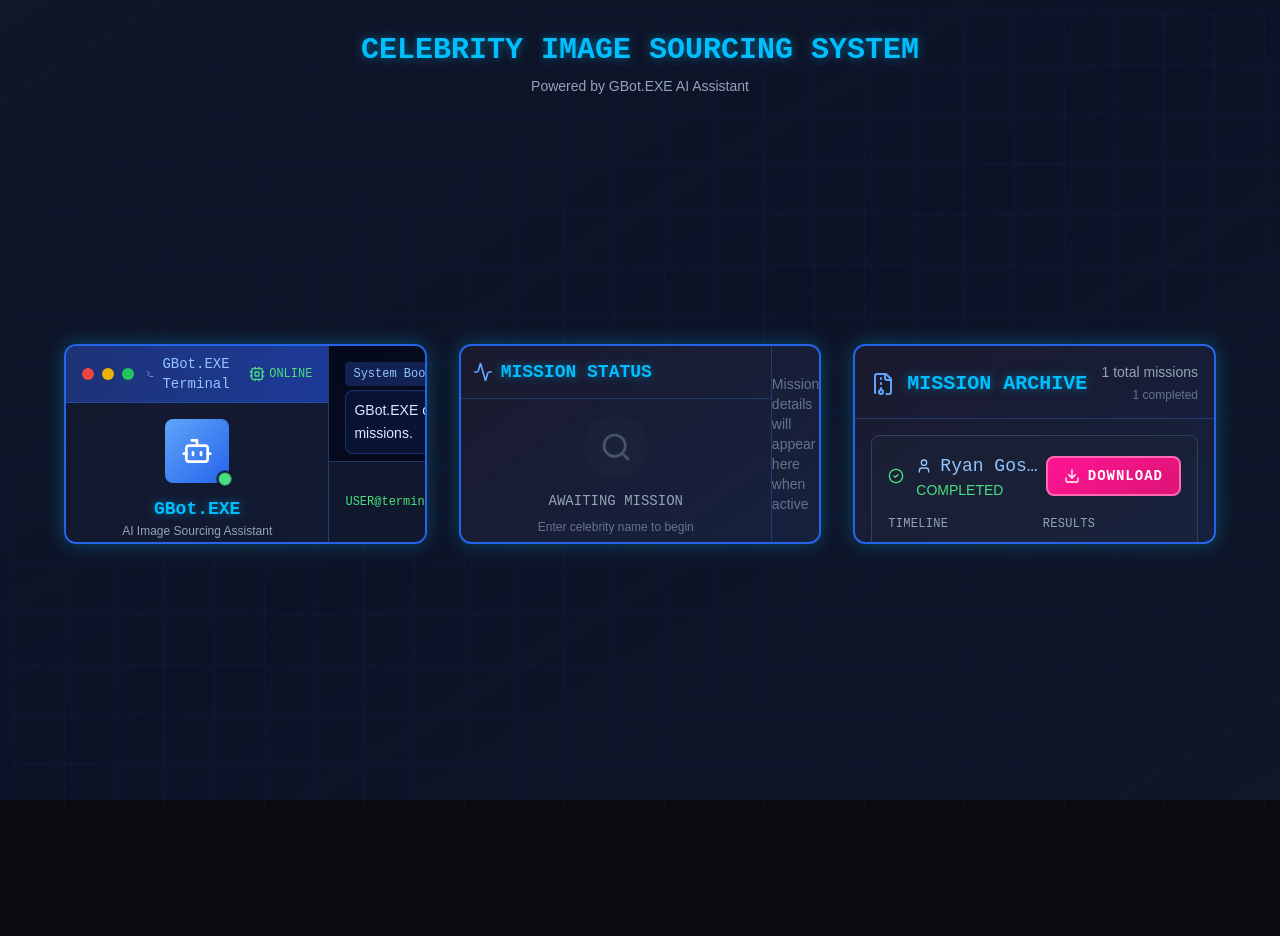
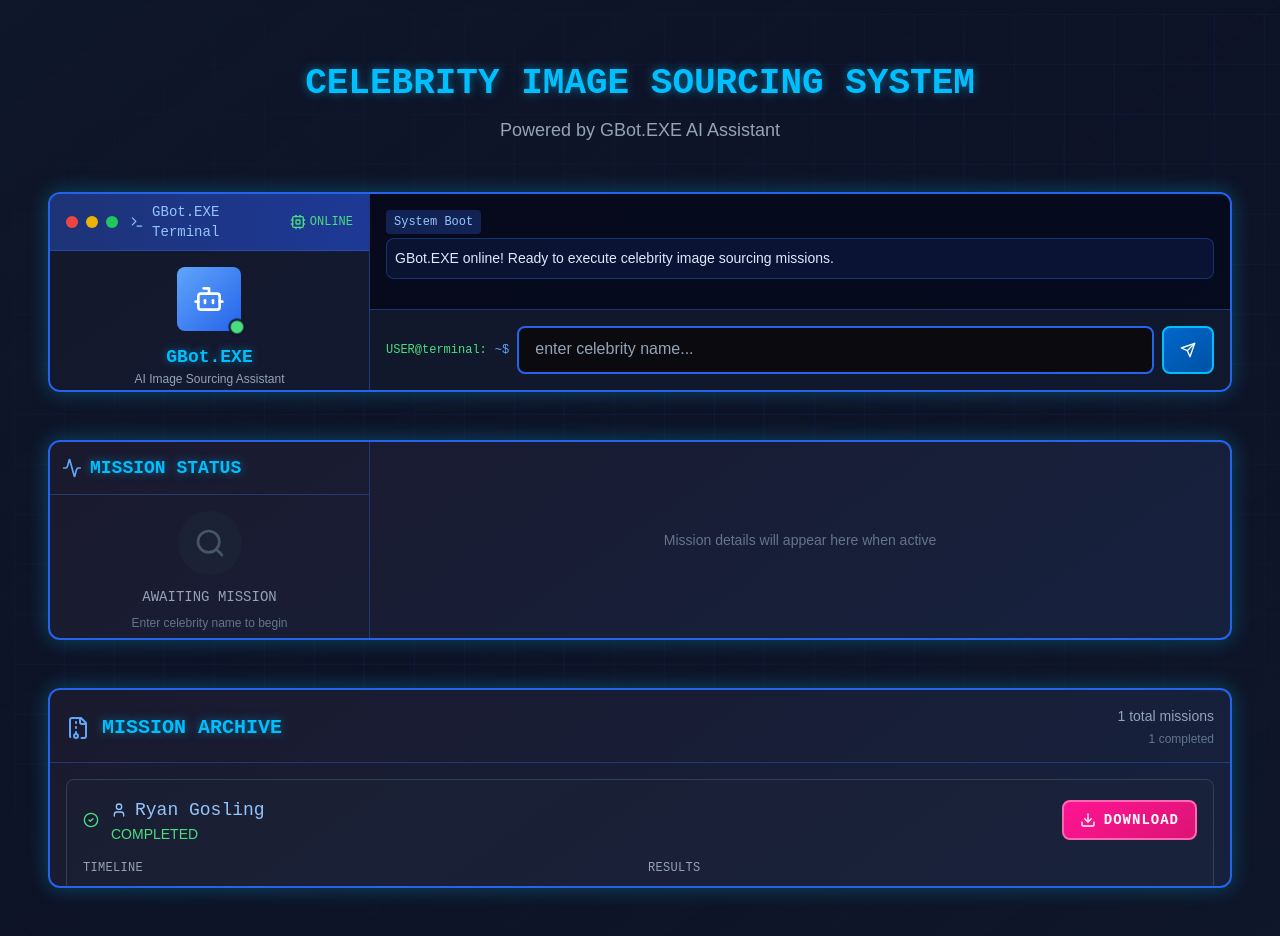
Before and after one commit to Esilos92/print-prep-node, a Next.js app in the folder dashboard/: page / in a window 1280 px wide. Shown: the top 936 px of the page. Before the commit the page ends 800 px from the top, so only its background shows below. Built offline with nearby package versions, Linux system fonts and the light colour scheme.

Commit message:
Update page.tsx

```diff
--- a/dashboard/src/app/page.tsx
+++ b/dashboard/src/app/page.tsx
@@ -103,35 +103,36 @@ export default function Dashboard() {
   };
 
   return (
-    <div className="h-screen bg-gradient-to-br from-slate-900 via-blue-900/20 to-slate-900 relative overflow-hidden">
+    <div className="min-h-screen bg-gradient-to-br from-slate-900 via-blue-900/20 to-slate-900 relative">
       {/* Animated background grid */}
       <div className="cyber-grid"></div>
 
-      {/* Main Container - Perfect Center with No Dead Space */}
-      <div className="h-full flex flex-col items-center justify-center p-8 relative z-10">
-        {/* Header - Compact */}
+      {/* Main Container - Structured Layout */}
+      <div className="min-h-screen flex flex-col justify-center px-12 py-16 relative z-10">
+
+        {/* Header Section */}
         <motion.div
           initial={{ opacity: 0, y: -20 }}
           animate={{ opacity: 1, y: 0 }}
-          className="text-center mb-6 flex-shrink-0"
+          className="text-center mb-12"
         >
-          <h1 className="text-3xl font-cyber font-bold text-glow-blue mb-2">
+          <h1 className="text-4xl font-cyber font-bold text-glow-blue mb-3">
             CELEBRITY IMAGE SOURCING SYSTEM
           </h1>
-          <p className="text-sm text-slate-400 font-ui">
+          <p className="text-lg text-slate-400 font-ui">
             Powered by GBot.EXE AI Assistant
           </p>
         </motion.div>
 
-        {/* Dashboard Grid - Centered 3 Columns with Spacing */}
-        <div className="flex-1 flex items-center justify-center max-w-6xl w-full">
-          <div className="grid grid-cols-1 lg:grid-cols-3 gap-8 w-full h-full max-h-[520px]">
-            {/* Left Column - GBot Chat Terminal */}
+        {/* Three Horizontal Panels with Proper Spacing */}
+        <div className="max-w-7xl mx-auto w-full space-y-12">
+
+          {/* Panel 1 - GBot Terminal */}
           <motion.div
             initial={{ opacity: 0, x: -20 }}
             animate={{ opacity: 1, x: 0 }}
             transition={{ delay: 0.1 }}
-              className="flex items-center justify-center"
+            className="w-full"
           >
             <GBotInterface
               currentJob={currentJob}
@@ -141,26 +142,26 @@ export default function Dashboard() {
             />
           </motion.div>
 
-            {/* Middle Column - Mission Status */}
+          {/* Panel 2 - Mission Status */}
           <motion.div
-              initial={{ opacity: 0, y: 20 }}
-              animate={{ opacity: 1, y: 0 }}
+            initial={{ opacity: 0, x: -20 }}
+            animate={{ opacity: 1, x: 0 }}
             transition={{ delay: 0.2 }}
-              className="flex items-center justify-center"
+            className="w-full"
           >
             <ProgressDisplay currentJob={currentJob} />
           </motion.div>
 
-            {/* Right Column - Mission Archive */}
+          {/* Panel 3 - Mission Archive */}
           <motion.div
-              initial={{ opacity: 0, x: 20 }}
+            initial={{ opacity: 0, x: -20 }}
             animate={{ opacity: 1, x: 0 }}
             transition={{ delay: 0.3 }}
-              className="flex items-center justify-center"
+            className="w-full"
           >
             <JobHistory jobs={jobHistory} />
           </motion.div>
-          </div>
+
         </div>
       </div>
     </div>
```
Lines whose indentation alone changed are shown as unchanged.
